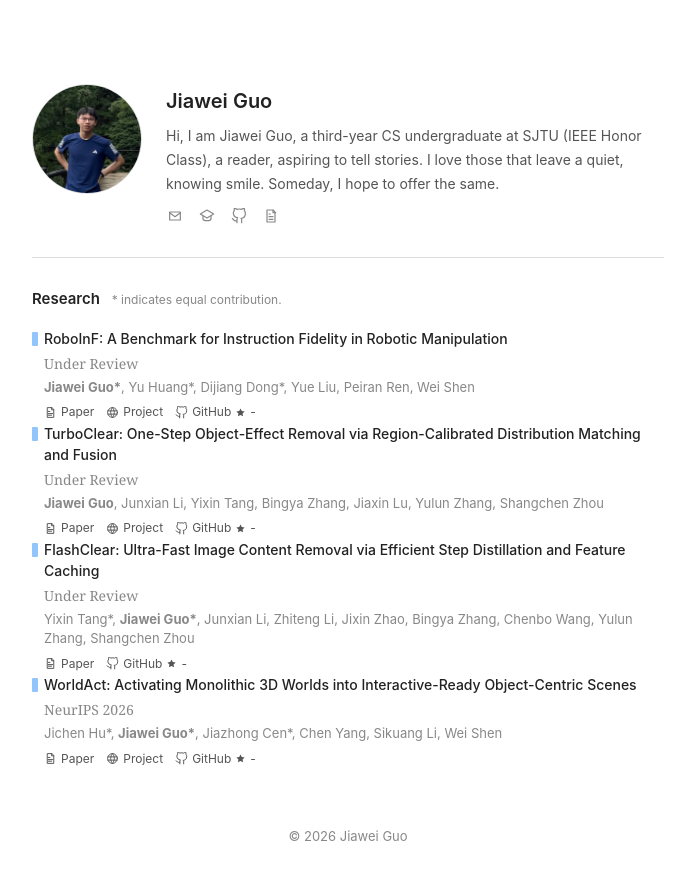
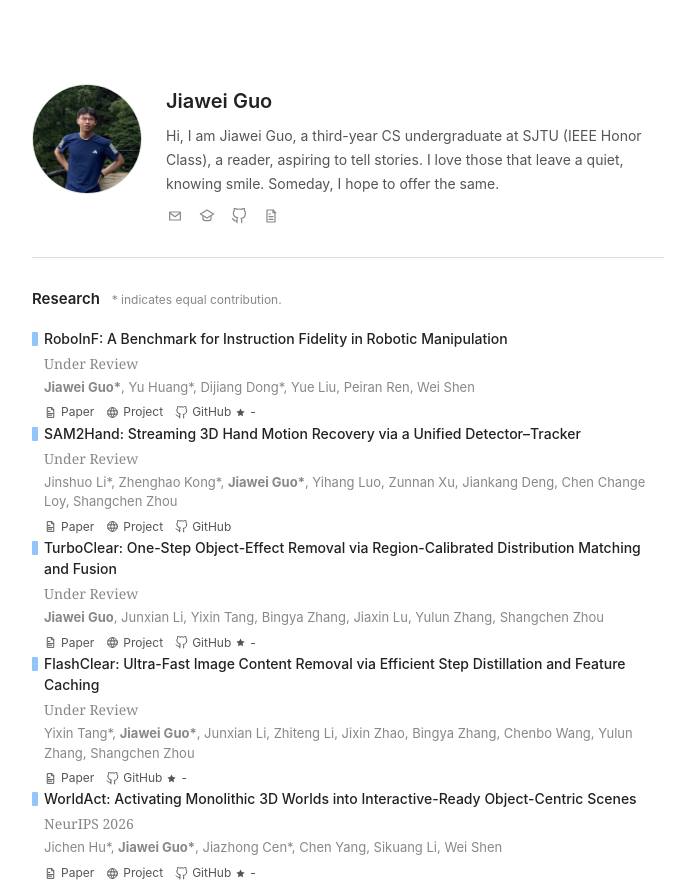
Before and after one commit to GuoCalix/GuoCalix.github.io, a plain HTML site: page index.html in a window 1280 px wide. Shown: the top 886 px of the page, without its empty margins (292-968 px from the left). Drawn offline with Linux system fonts and the light colour scheme; no server answers.

Commit message:
Add SAM2Hand to research listings

```diff
--- a/index.html
+++ b/index.html
@@ -93,6 +93,44 @@
                   <path d="m12 3 2.8 5.7 6.2.9-4.5 4.4 1.1 6.2-5.6-2.9-5.6 2.9 1.1-6.2L3 9.6l6.2-.9z"></path>
                 </svg>
                 <span data-shields-stars="SJTU-DeepVisionLab/RoboInF">...</span>
+              </a>
+            </div>
+          </div>
+        </div>
+
+        <div class="research-flow">
+          <div class="flow-card">
+            <h3 class="flow-title">
+              <span class="flow-title-text">SAM2Hand: Streaming 3D Hand Motion Recovery via a Unified Detector–Tracker</span>
+              <span class="flow-venue">Under Review</span>
+            </h3>
+            <p class="flow-authors">Jinshuo Li*, Zhenghao Kong*, <strong>Jiawei Guo*</strong>, Yihang Luo, Zunnan Xu, Jiankang Deng, Chen Change Loy, Shangchen Zhou</p>
+            <div class="flow-links">
+              <a>
+                <svg viewBox="0 0 24 24" aria-hidden="true">
+                  <path d="M14 3H6v18h12V7z"></path>
+                  <path d="M14 3v4h4"></path>
+                  <path d="M8 14h8"></path>
+                  <path d="M8 17h6"></path>
+                  <path d="M8 10h3"></path>
+                </svg>
+                Paper
+              </a>
+              <a>
+                <svg viewBox="0 0 24 24" aria-hidden="true">
+                  <circle cx="12" cy="12" r="9"></circle>
+                  <path d="M3.6 9h16.8"></path>
+                  <path d="M3.6 15h16.8"></path>
+                  <path d="M12 3c2.2 2.5 3.3 5.5 3.3 9s-1.1 6.5-3.3 9"></path>
+                  <path d="M12 3c-2.2 2.5-3.3 5.5-3.3 9s1.1 6.5 3.3 9"></path>
+                </svg>
+                Project
+              </a>
+              <a>
+                <svg viewBox="0 0 24 24" aria-hidden="true">
+                  <path d="M9 19c-5 1.5-5-2.5-7-3m14 6v-3.9a3.4 3.4 0 0 0-1-2.6c3.2-.4 6.5-1.6 6.5-7A5.4 5.4 0 0 0 20 4a5 5 0 0 0-.1-3.5S18.7.1 16 2a13.4 13.4 0 0 0-7 0C6.3.1 5.1.5 5.1.5A5 5 0 0 0 5 4a5.4 5.4 0 0 0-1.5 3.5c0 5.4 3.3 6.6 6.5 7a3.4 3.4 0 0 0-1.5 2.6V22"></path>
+                </svg>
+                GitHub
               </a>
             </div>
           </div>
```
